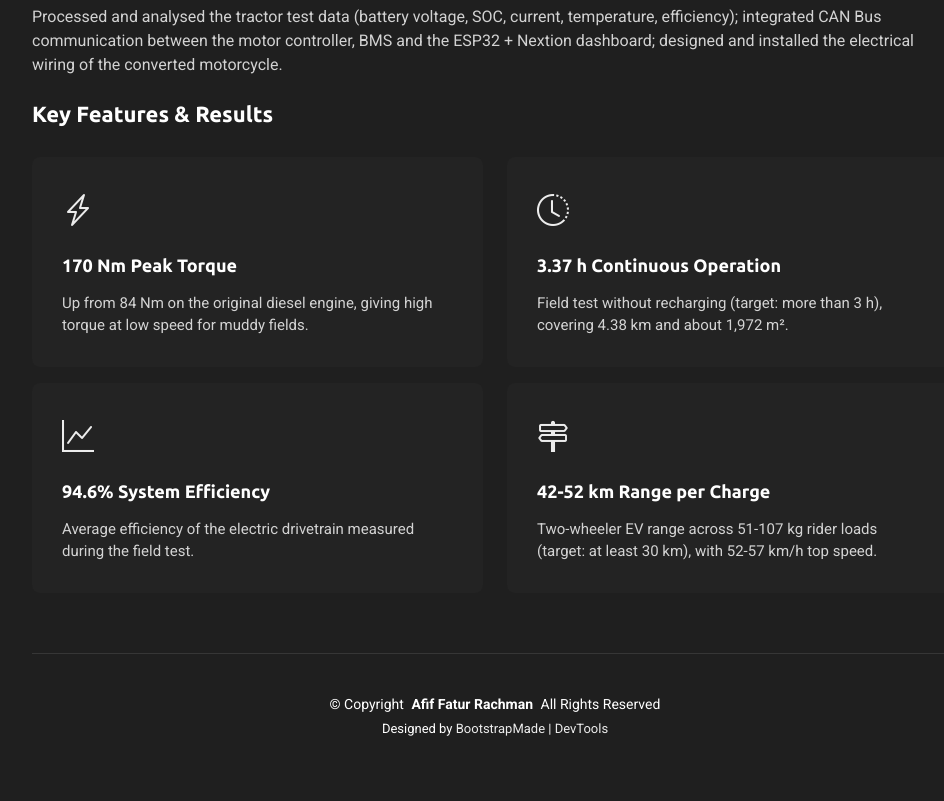
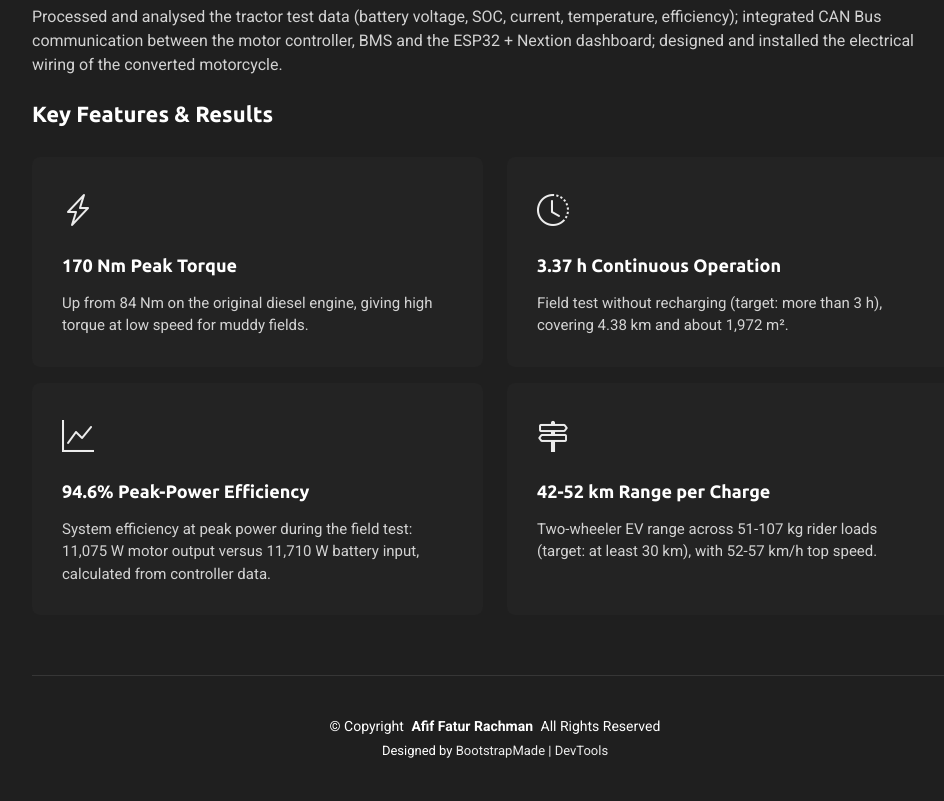
Before and after one commit to apip03/afiffatur, a plain HTML site: page project-ev.html in a window 1280 px wide. Shown: the part 810-1611 px from the top of the page, without its empty margins (310-1254 px from the left). Before the commit the page ends 1588 px from the top, so only its background shows below. Drawn offline with nearby package versions, Linux system fonts and the light colour scheme.

Commit message:
Change 'System Efficiency' to 'Peak-Power Efficiency'
Updated efficiency description to specify peak power.

```diff
--- a/project-ev.html
+++ b/project-ev.html
@@ -184,8 +184,8 @@
                   <div class="col-md-6">
                     <div class="feature-item" data-aos="fade-up" data-aos-delay="600">
                       <i class="bi bi-graph-up"></i>
-                      <h4>94.6% System Efficiency</h4>
-                      <p>Average efficiency of the electric drivetrain measured during the field test.</p>
+                      <h4>94.6% Peak-Power Efficiency</h4>
+                      <p>System efficiency at peak power during the field test: 11,075 W motor output versus 11,710 W battery input, calculated from controller data.</p>
                     </div>
                   </div>
                   <div class="col-md-6">
```
